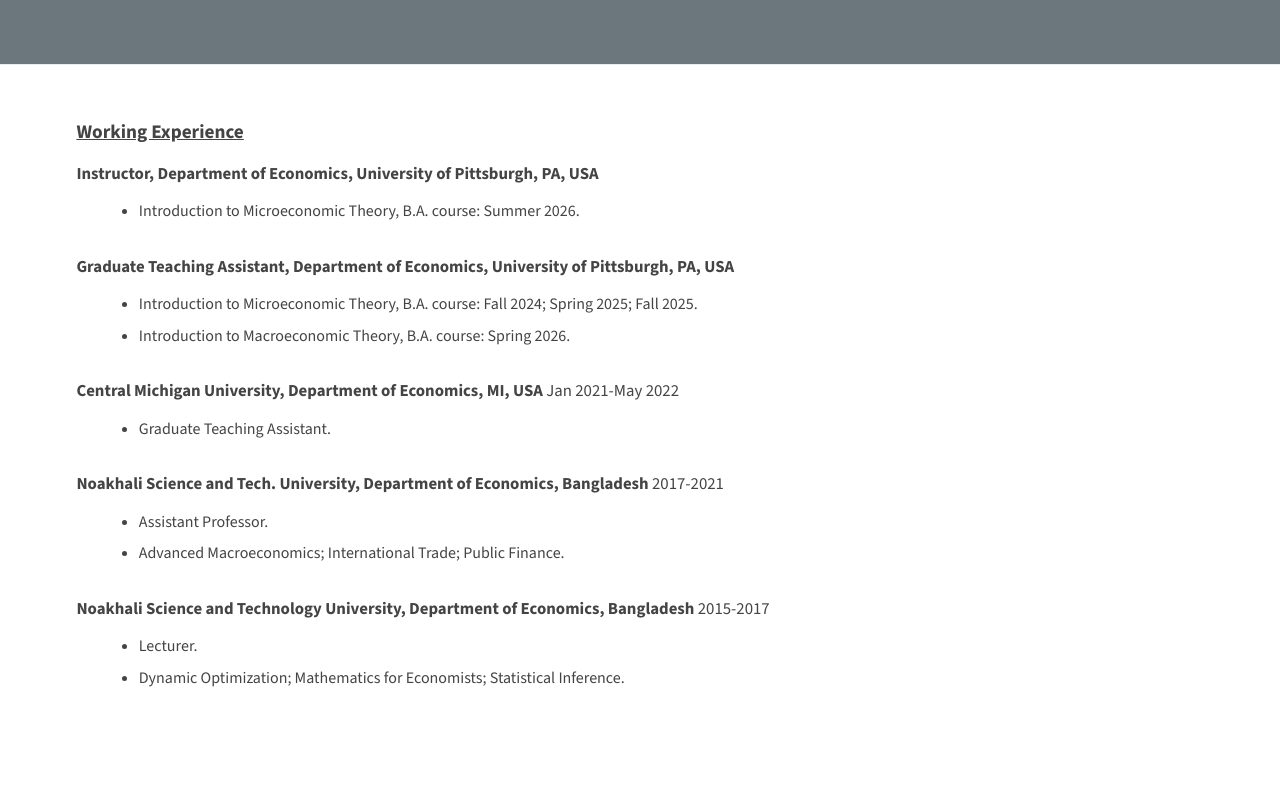
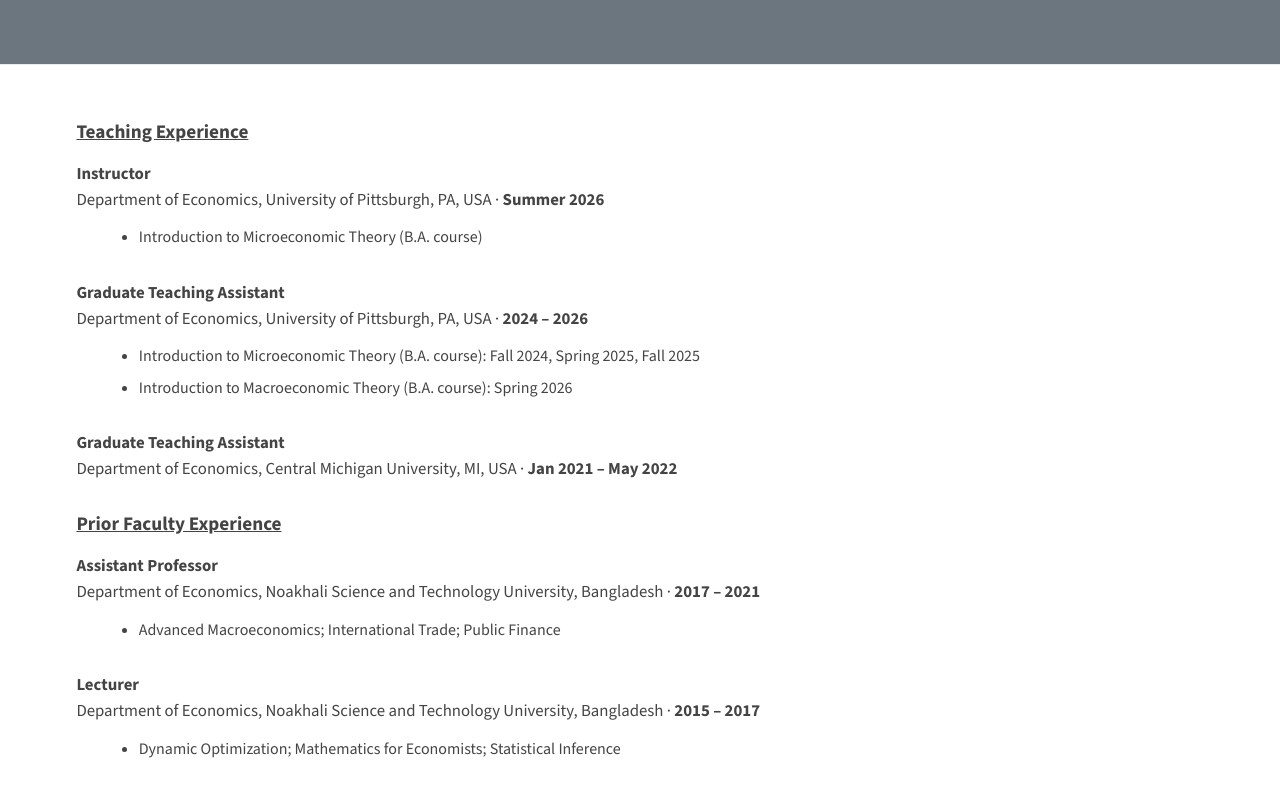
Before and after one commit to shafique-Islam-pitt/shafique-Islam-pitt.github.io, a plain HTML site: page teaching.html in a window 1280 px wide. Shown: the part 241-1038 px from the top of the page. Drawn offline with nearby package versions, Linux system fonts and the light colour scheme.

Commit message:
Reorganize teaching page
Split into Teaching Experience (US) and Prior Faculty Experience
(Bangladesh) sections, standardize each entry's layout (title,
institution/location, dates), and fix an inconsistent institution
name across two entries.

```diff
--- a/teaching.html
+++ b/teaching.html
@@ -38,56 +38,60 @@
   <div class="page-shell">
     <main class="site-main">
       <section class="panel narrow-panel">
-        <h2 class="section-heading">Working Experience</h2>
+        <h2 class="section-heading">Teaching Experience</h2>
 
         <article class="research-entry">
           <p>
-            <span class="paper-title">Instructor, Department of Economics, University of Pittsburgh, PA, USA</span>
+            <span class="paper-title">Instructor</span><br>
+            Department of Economics, University of Pittsburgh, PA, USA ·
+            <span class="paper-status">Summer 2026</span>
           </p>
           <ul>
-            <li>Introduction to Microeconomic Theory, B.A. course: Summer 2026.</li>
+            <li>Introduction to Microeconomic Theory (B.A. course)</li>
           </ul>
         </article>
 
         <article class="research-entry">
           <p>
-            <span class="paper-title">Graduate Teaching Assistant, Department of Economics, University of Pittsburgh, PA, USA</span>
+            <span class="paper-title">Graduate Teaching Assistant</span><br>
+            Department of Economics, University of Pittsburgh, PA, USA ·
+            <span class="paper-status">2024 – 2026</span>
           </p>
           <ul>
-            <li>Introduction to Microeconomic Theory, B.A. course: Fall 2024; Spring 2025; Fall 2025.</li>
-            <li>Introduction to Macroeconomic Theory, B.A. course: Spring 2026.</li>
+            <li>Introduction to Microeconomic Theory (B.A. course): Fall 2024, Spring 2025, Fall 2025</li>
+            <li>Introduction to Macroeconomic Theory (B.A. course): Spring 2026</li>
           </ul>
         </article>
 
         <article class="research-entry">
           <p>
-            <span class="paper-title">Central Michigan University, Department of Economics, MI, USA</span>
-            Jan 2021-May 2022
+            <span class="paper-title">Graduate Teaching Assistant</span><br>
+            Department of Economics, Central Michigan University, MI, USA ·
+            <span class="paper-status">Jan 2021 – May 2022</span>
+          </p>
+        </article>
+
+        <h2 class="section-heading">Prior Faculty Experience</h2>
+
+        <article class="research-entry">
+          <p>
+            <span class="paper-title">Assistant Professor</span><br>
+            Department of Economics, Noakhali Science and Technology University, Bangladesh ·
+            <span class="paper-status">2017 – 2021</span>
           </p>
           <ul>
-            <li>Graduate Teaching Assistant.</li>
+            <li>Advanced Macroeconomics; International Trade; Public Finance</li>
           </ul>
         </article>
 
         <article class="research-entry">
           <p>
-            <span class="paper-title">Noakhali Science and Tech. University, Department of Economics, Bangladesh</span>
-            2017-2021
+            <span class="paper-title">Lecturer</span><br>
+            Department of Economics, Noakhali Science and Technology University, Bangladesh ·
+            <span class="paper-status">2015 – 2017</span>
           </p>
           <ul>
-            <li>Assistant Professor.</li>
-            <li>Advanced Macroeconomics; International Trade; Public Finance.</li>
-          </ul>
-        </article>
-
-        <article class="research-entry">
-          <p>
-            <span class="paper-title">Noakhali Science and Technology University, Department of Economics, Bangladesh</span>
-            2015-2017
-          </p>
-          <ul>
-            <li>Lecturer.</li>
-            <li>Dynamic Optimization; Mathematics for Economists; Statistical Inference.</li>
+            <li>Dynamic Optimization; Mathematics for Economists; Statistical Inference</li>
           </ul>
         </article>
       </section>
```
